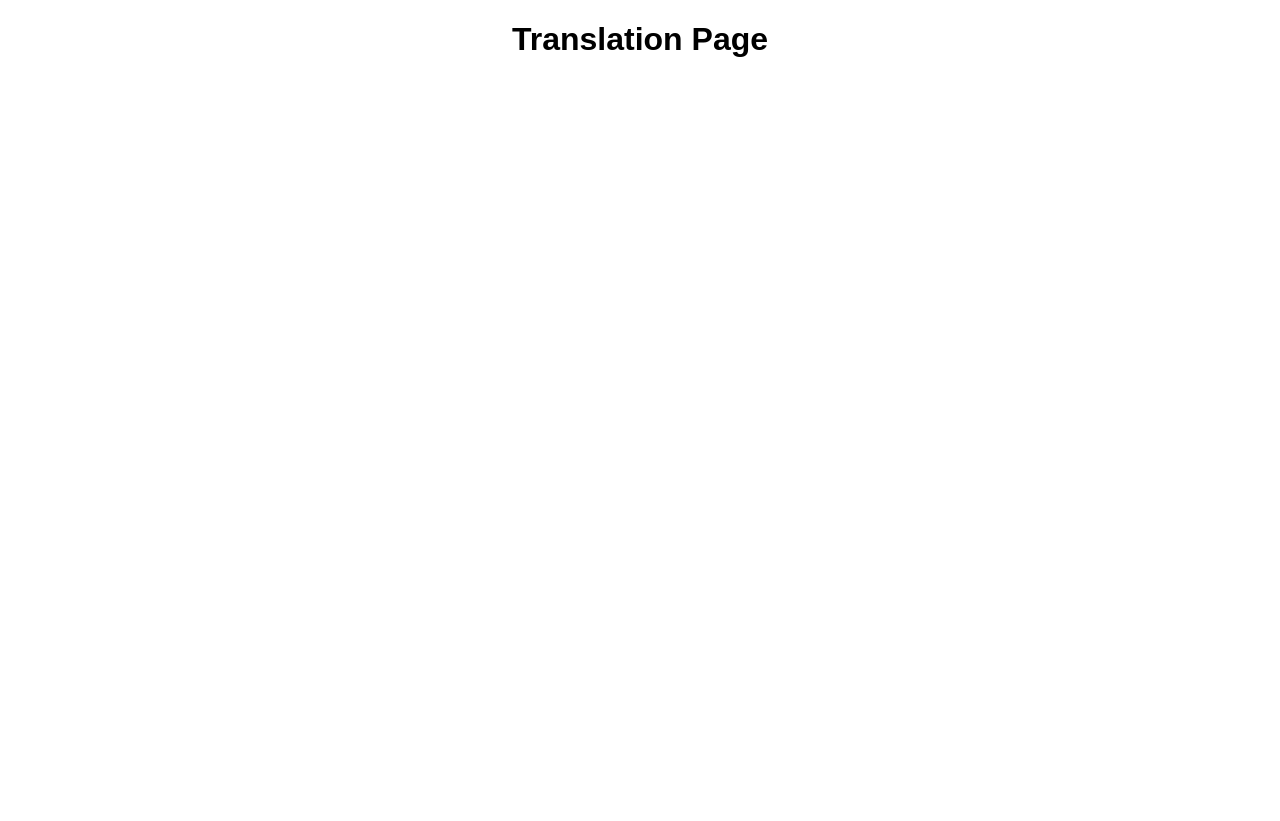
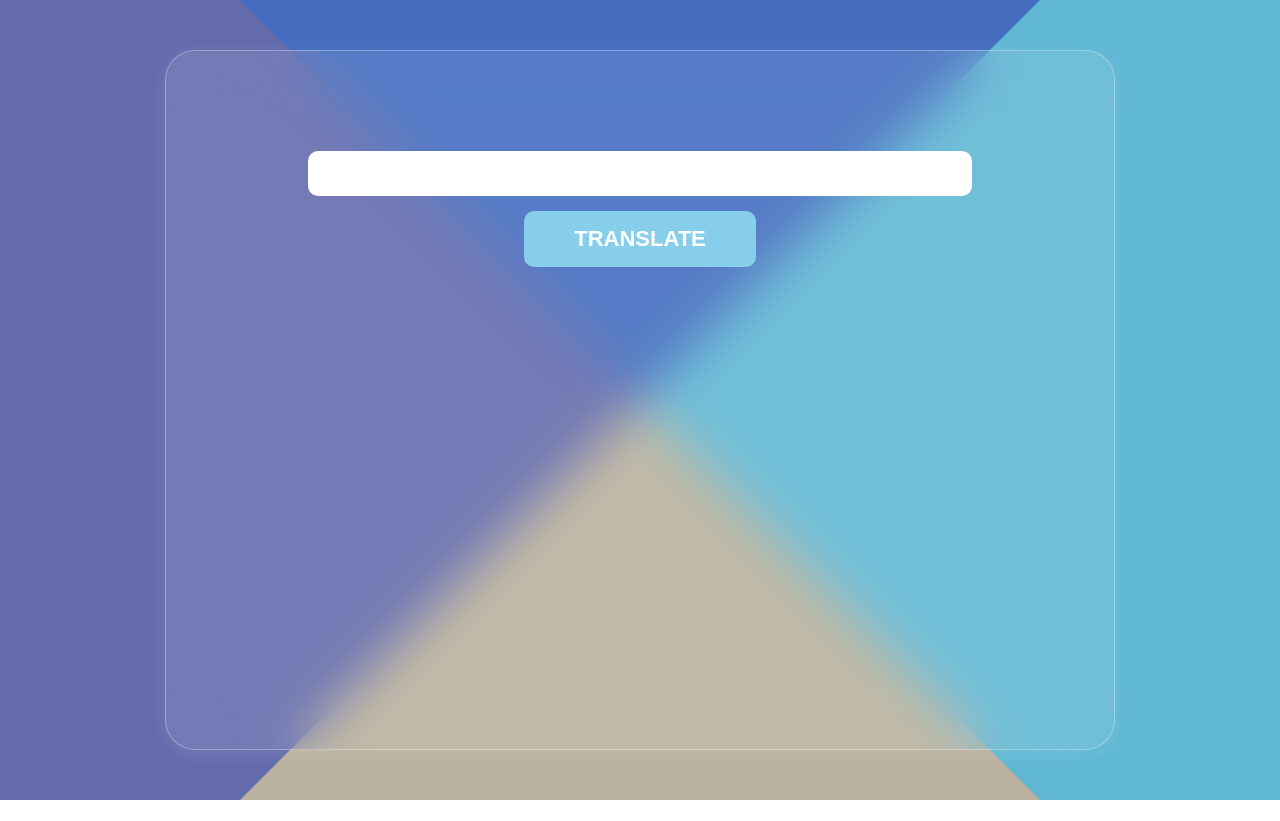
Before and after one commit to wrang308/lost-in-translation, a React (Create React App) app: page /translator in a window 1280 px wide. After the commit the page ends 800 px from the top, so only its background shows below. Built offline with nearby package versions, Linux system fonts and the light colour scheme.

Commit message:
some basic design for the translator page

```diff
--- a/src/App.css
+++ b/src/App.css
@@ -1,11 +1,5 @@
 .App {
   text-align: center;
-}
-
-@media (prefers-reduced-motion: no-preference) {
-  .App-logo {
-    animation: App-logo-spin infinite 20s linear;
-  }
 }
 
 .App-header {
--- a/src/components/Translation/TranslationPage.jsx
+++ b/src/components/Translation/TranslationPage.jsx
@@ -1,7 +1,16 @@
+import styles from '../Translation/TranslationPage.module.css'
+
 const TranslationPage = () => {
   return (
-    <div>
-      <h1>Translation Page</h1>
+    <div className={styles.container}>
+    <div className={styles.top}></div>
+    <div className={styles.bottom}></div>
+    <div className={styles.center}>
+      <div className={styles.card}>
+        <input className={styles.translatorInput} type="text" name="translation" id="translation" />
+        <button className={styles.translateBtn}>Translate</button>
+      </div>
+    </div>
     </div>
   )
 }
--- /dev/null
+++ b/src/components/Translation/TranslationPage.module.css
@@ -0,0 +1,90 @@
+* {
+  margin: 0;
+  padding: 0;
+}
+.container {
+  position: absolute;
+  width: 100%;
+  height: 100%;
+  overflow: hidden;
+  background: #60b8d4;
+}
+
+.top {
+  transform: rotate(135deg);
+  background: #ecaf81;
+}
+.bottom{
+  transform: rotate(-45deg);
+  background: #60b8d4;
+}
+.bottom {
+  transform: rotate(-135deg);
+  background: #3745b5;
+}
+
+.top, .bottom, .top, .bottom {
+  content: '';
+  display: block;
+  position: absolute;
+  width: 200vmax;
+  height: 200vmax;
+  top: 50%;
+  left: 50%;
+  margin-top: -100vmax;
+  transform-origin: 0 50%;
+  transition: all 0.5s cubic-bezier(0.445, 0.05, 0, 1);
+  z-index: 10;
+  opacity: 0.65;
+  transition-delay: 0.2s;
+}
+
+.center {
+  display: flex;
+  flex-direction: column;
+  justify-content: center;
+  align-items: center;
+  width: 100%;
+  height: 100%;
+}
+
+.card {
+  background-color: #fff;
+  width: 950px;
+  min-height: 700px;
+  z-index: 10;
+  backdrop-filter: blur(25px);
+  background-color: rgba(255, 255, 255, 0.1);
+  box-shadow: 0 4px 20px 0 rgba(255, 255, 255, 0.1);
+  border: 1px solid rgba(255, 255, 255, 0.3);
+  transition: 0.3s;
+  margin: 40px;
+  border-radius: 30px;
+  display: flex;
+  align-items: center;
+  flex-direction: column;
+}
+
+.translatorInput {
+  padding: 15px 50px;
+  border: none;
+  border-radius: 10px;
+  width: 70%;
+  margin-top: 100px;
+}
+
+.translateBtn {
+  padding: 15px 50px;
+  border: none;
+  border-radius: 10px;
+  background-color: #87CEEB;
+  text-transform: uppercase;
+  color: #fff;
+  font-weight: 600;
+  margin-top: 15px;
+  font-size: 22px;
+}
+
+.translateBtn:hover {
+  background-color: #73B0C9;
+}
```
